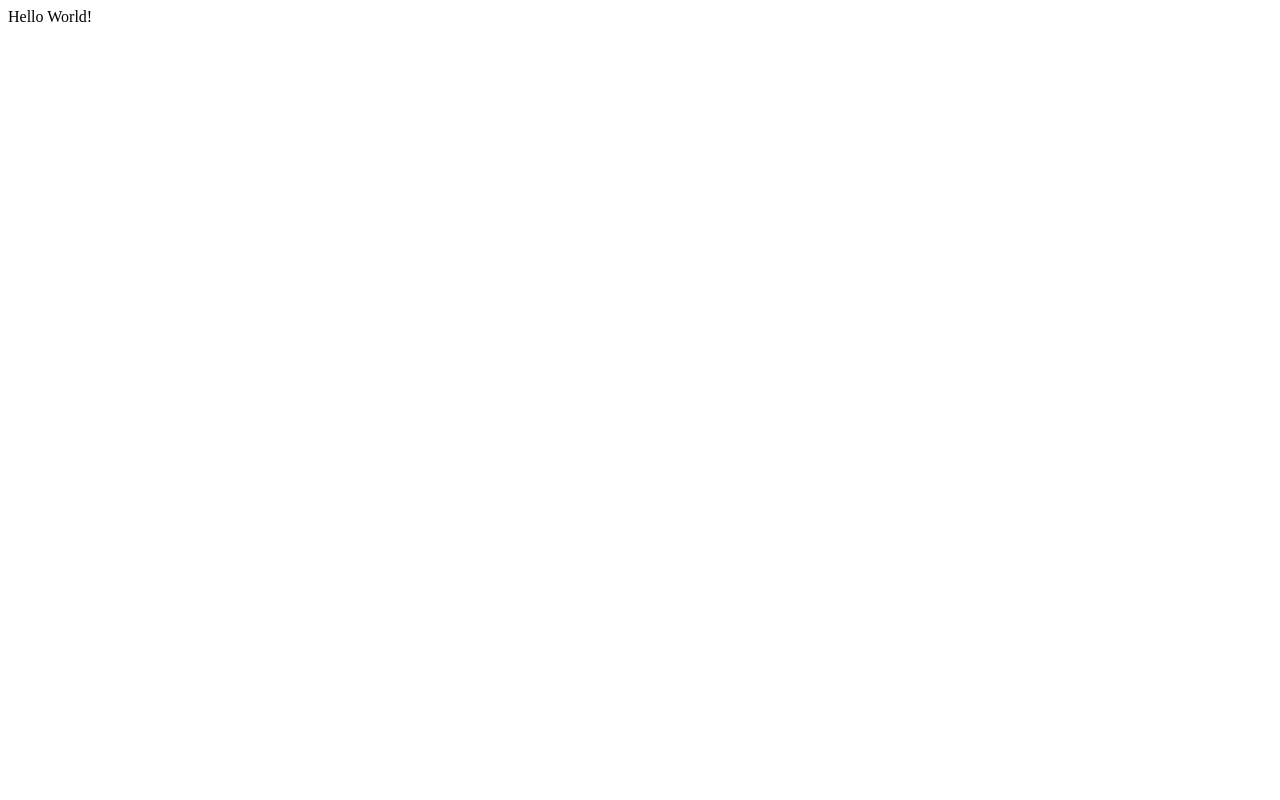
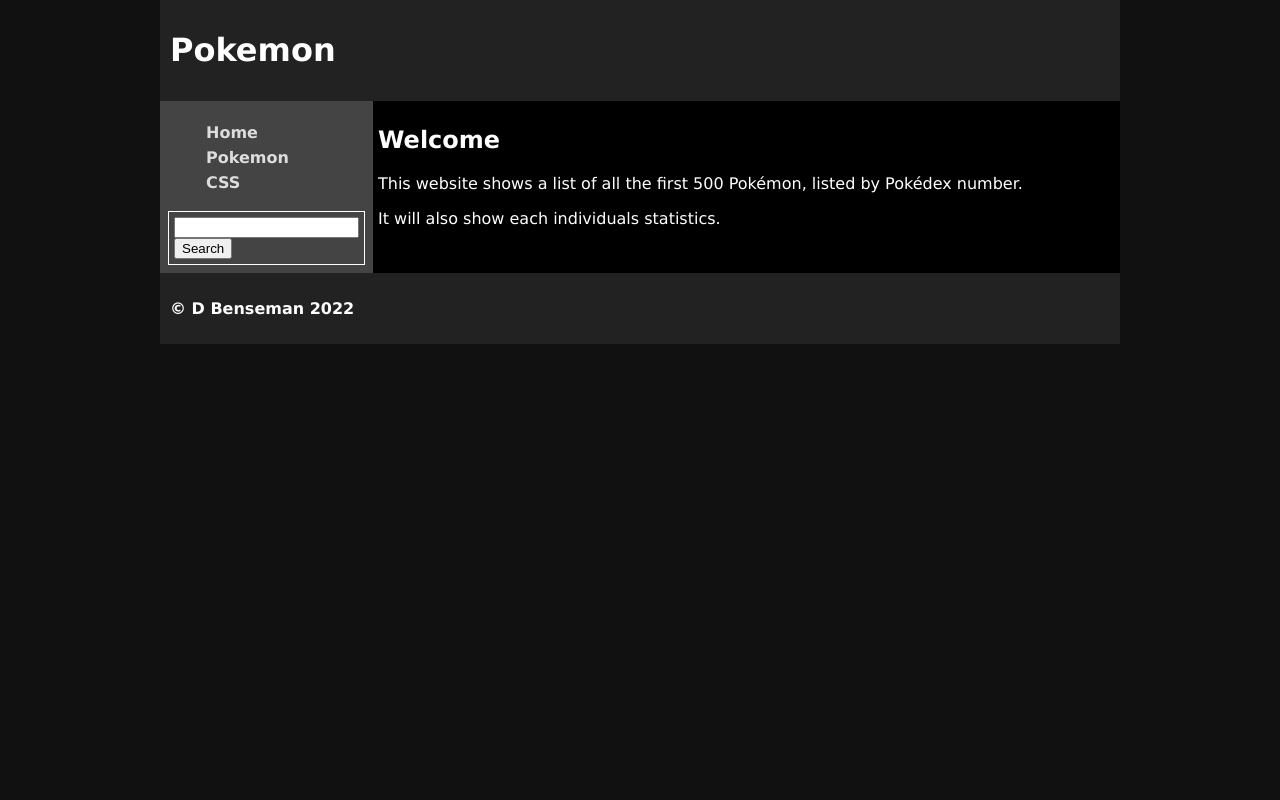
Before and after one commit to 21378WC/12DTS-DB-Project, a Flask app: page / in a window 1280 px wide. Before the commit the page is almost empty. Run offline with Flask 3, Linux system fonts and the light colour scheme.

Commit message:
Third commit, I created all of the necessary HTML and CSS files, and started to piece them together with jinja and CSS manipulation.

```diff
--- a/app.py
+++ b/app.py
@@ -1,12 +1,82 @@
-from flask import Flask
+from flask import Flask, render_template, request
+import sqlite3
+from sqlite3 import Error
 
 app = Flask(__name__)
+DATABASE = "C:/Users/21378/OneDrive - Wellington College/Felix Nichols - 12DTS/Databases Term 2/12DTS DB Assessment/pokemon_db"
+
+def create_connection(db_file):
+    """
+    Creates a connection to the database
+    :parameter db_file: - the name of the file
+    :return:   connection - a connection to the database
+    """
+
+    try:
+        connection = sqlite3.connect(db_file)
+        return connection
+    except Error as e:
+        print(e)
+    return None
 
 
+
+def get_types():
+    con = create_connection(DATABASE)
+    query = "SELECT DISTINCT * FROM pokemon_table ORDER BY id DESC"
+    cur = con.cursor()
+    cur.execute(query)
+    types = cur.fetchall()
+    #print(types)
+    for i in range(len(types)):
+        types[i] = types[i][0]
+    #print(types)
+    return types
+
 @app.route('/')
-def hello_world():  # put application's code here
-    return 'Hello World!'
+def render_home():
+    return render_template("home_page.html")
+
+@app.route('/tags/<tag_type>')
+def render_webpages(tag_type):
+    title = "Pokemon list"
+    query = "SELECT tag, description FROM pokemon_table WHERE type = ?"
+    con = create_connection(DATABASE)
+    cur = con.cursor()
+    cur.execute(query, (tag_type, ))
+    tag_list = cur.fetchall()
+    print(tag_list)
+    con.close()
+    return render_template("page.html", data=tag_list, title=title, types=get_types())
+
+@app.route('/search', methods=['GET', 'POST'])
+def render_search():
+    search = request.form['search']
+    title = "Search for " + search
+    query = "SELECT Name FROM pokemon_db WHERE Name like ?"
+    search = "%" + search + "%"
+    con = create_connection(DATABASE)
+    cur = con.cursor()
+    cur.execute(query, (search, search))
+    tag_list = cur.fetchall()
+    print(tag_list)
+    con.close()
+
+    return render_template("page.html", data=tag_list, title=title, types=get_types())
 
 
 if __name__ == '__main__':
-    app.run()
+    app.run(debug=True)
+
+#@app.route('/styles')
+#def render_styles():
+#    query = "SELECT tag, description FROM html_tags WHERE type='CSS'"
+#    con = create_connection(DATABASE)
+#    print(con)
+#    cur = con.cursor()
+#    # Query the database
+#    cur.execute(query)
+#    tag_list = cur.fetchall()
+#    con.close()
+#    print(tag_list)
+#    return render_template("page.html", tag=tag_list)
--- /dev/null
+++ b/static/css/style.css
@@ -0,0 +1,71 @@
+html {
+    background-color: #111111;
+}
+
+body {
+    background-color: #000000;
+    color: #ffffff;
+    font-family: 'Ubuntu', 'Lucida Grande', 'Lucida Sans Unicode', 'Geneva', 'Verdana', sans-serif;
+    width: 75%;
+    margin: auto;
+    display: grid;
+    grid-template-columns: 1fr 4fr;
+}
+
+header, footer {
+    background-color: #222222;
+    padding: 10px;
+    margin: 0;
+    grid-column: 1/3;
+    font-weight: bolder;
+}
+
+nav {
+    background-color: #444444;
+    margin: 0;
+    padding: 3px;
+}
+
+nav ul {
+    list-style-type: none;
+}
+ nav ul li {
+    padding: 3px;
+ }
+
+ a {
+     color: #dddddd;
+     text-decoration: none;
+     font-weight: bold;
+ }
+
+ a:hover {
+     color: #ff0000;
+ }
+
+ main {
+     padding: 5px;
+ }
+
+ table {
+     border: 2px solid #ffffff;
+     width: 100%;
+     border-collapse: collapse;
+ }
+
+ th, td {
+
+     border: 1px solid #ffffff;
+     padding: 5px;
+ }
+
+ th {
+     color: #000000;
+     background-color: #999999;
+ }
+
+ form {
+     border: 1px solid #ffffff;
+     padding: 5px;
+     margin: 5px;
+ }
--- /dev/null
+++ b/templates/base.html
@@ -0,0 +1,37 @@
+<!DOCTYPE html>
+<html lang="en">
+<head>
+    <meta charset="UTF-8">
+    <title>HTML and CSS Tags</title>
+    <link type="text/css" rel="stylesheet" href="/static/css/style.css">
+</head>
+<body>
+    <header>
+        <h1>Pokemon</h1>
+    </header>
+    <nav>
+        <ul>
+            <li>
+                <a href="/">Home</a>
+            </li>
+            <li>
+                <a href="/tags/HTML">Pokemon</a>
+            </li>
+            <li>
+                <a href="/tags/CSS">CSS</a>
+            </li>
+        </ul>
+        <form method="POST" action="/search">
+            <input type="text" name="search" id="search">
+            <input type="submit" value="Search">
+        </form>
+
+    </nav>
+    <main>
+        {% block main %}{% endblock %}
+    </main>
+    <footer>
+        <p>&copy; D Benseman 2022</p>
+    </footer>
+</body>
+</html>
--- a/templates/home_page.html
+++ b/templates/home_page.html
@@ -1,10 +1,7 @@
-<!DOCTYPE html>
-<html lang="en">
-<head>
-    <meta charset="UTF-8">
-    <title>Title</title>
-</head>
-<body>
+{% extends "base.html" %}
 
-</body>
-</html>
+{% block main %}
+        <h2>Welcome</h2>
+        <p>This website shows a list of all the first 500 Pokémon, listed by Pokédex number.</p>
+        <p>It will also show each individuals statistics.</p>
+{% endblock %}
```
Also changed, not shown: templates/page.html (added, +16 -0 lines).
